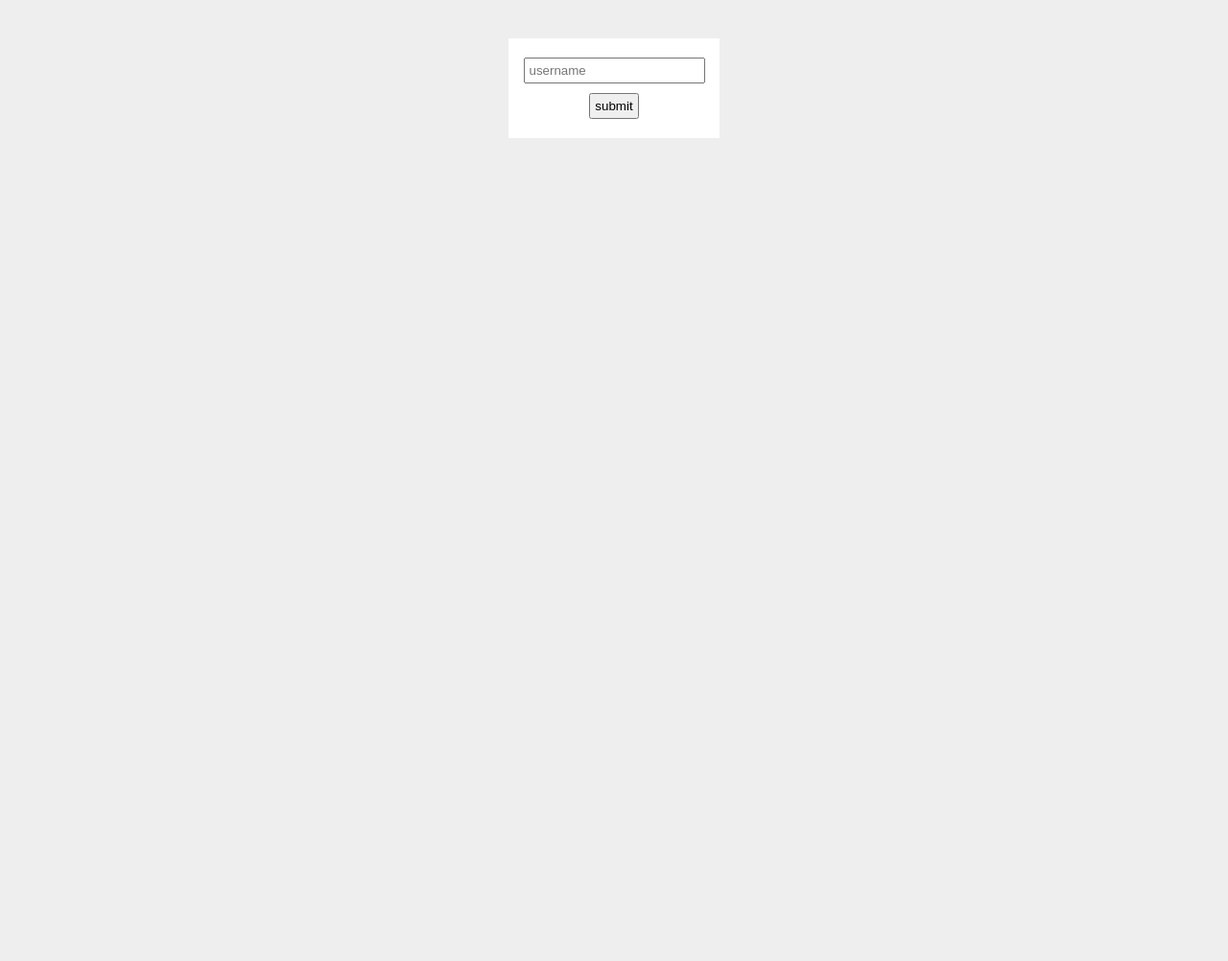
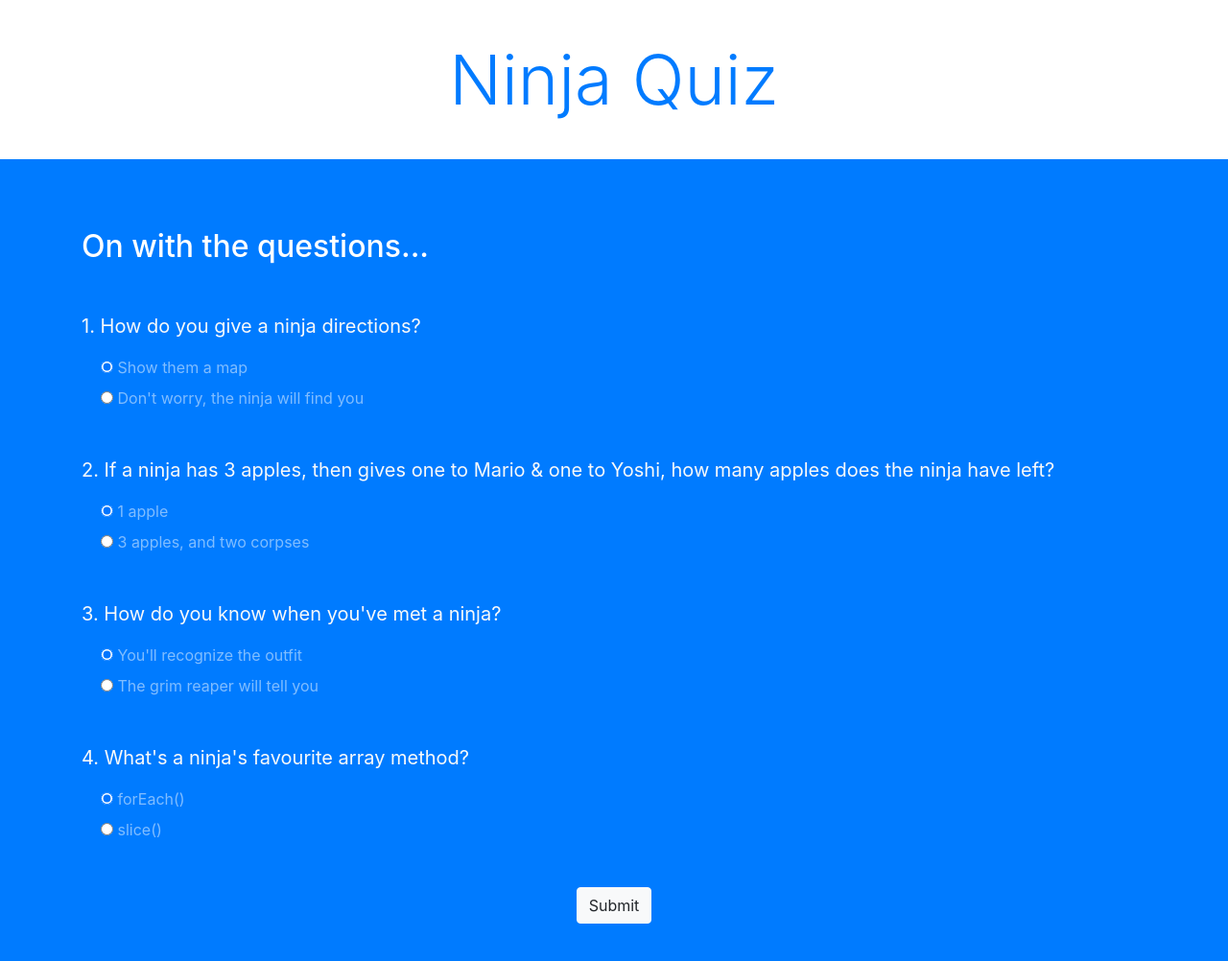
Before and after one commit to fslink/modernJS-theNetNinja, a website: page chapter_7/index.html in a window 1280 px wide. Shown: the whole page at 96% size. Before the commit the page ends 800 px from the top, so only its background shows below. Drawn offline with nearby package versions, Linux system fonts and the light colour scheme; files that its build step writes are made by us from their sources.

Commit message:
HTML Template

```diff
--- a/chapter_7/index.html
+++ b/chapter_7/index.html
@@ -2,16 +2,77 @@
 <head>
     <meta charset="UTF-8">
     <meta name="viewport" content="width=device-width, initial-scale=1.0">
+    <link rel="stylesheet" href="https://stackpath.bootstrapcdn.com/bootstrap/4.4.1/css/bootstrap.min.css" integrity="sha384-Vkoo8x4CGsO3+Hhxv8T/Q5PaXtkKtu6ug5TOeNV6gBiFeWPGFN9MuhOf23Q9Ifjh" crossorigin="anonymous">
     <link rel="stylesheet" href="styles.css">
-    <title>Document</title>
+    <title>Ninja Quizz</title>
 </head>
 <body>
-    <form action="" class="signup-form">
-        <input type="text" name="username" placeholder="username">
-        <input type="submit" value="submit">
-        <div class="feedback"></div>
-    </form>
+    <!-- top section -->
+  <div class="intro py-3 bg-white text-center">
+    <div class="container">
+      <h2 class="text-primary display-3 my-4">Ninja Quiz</h2>
+    </div>
+  </div>
 
-    <script src="keyEvent.js"></script>
+  <!-- quiz section -->
+  <div class="quiz py-4 bg-primary">
+    <div class="container">
+      <h2 class="my-5 text-white">On with the questions...</h2>
+
+      <form class="quiz-form text-light">
+        <div class="my-5">
+          <p class="lead font-weight-normal">1. How do you give a ninja directions?</p>
+          <div class="form-check my-2 text-white-50">
+            <input type="radio" name="q1" value="A" checked>
+            <label class="form-check-label">Show them a map</label>
+          </div>
+          <div class="form-check my-2 text-white-50">
+            <input type="radio" name="q1" value="B">
+            <label class="form-check-label">Don't worry, the ninja will find you</label>
+          </div>
+        </div>
+        <div class="my-5">
+          <p class="lead font-weight-normal">2. If a ninja has 3 apples, then gives one to Mario & one to Yoshi, how many apples does the ninja have left?</p>
+          <div class="form-check my-2 text-white-50">
+            <input type="radio" name="q2" value="A" checked>
+            <label class="form-check-label">1 apple</label>
+          </div>
+          <div class="form-check my-2 text-white-50">
+            <input type="radio" name="q2" value="B">
+            <label class="form-check-label">3 apples, and two corpses</label>
+          </div>
+        </div>
+        <div class="my-5">
+          <p class="lead font-weight-normal">3. How do you know when you've met a ninja?</p>
+          <div class="form-check my-2 text-white-50">
+            <input type="radio" name="q3" value="A" checked>
+            <label class="form-check-label">You'll recognize the outfit</label>
+          </div>
+          <div class="form-check my-2 text-white-50">
+            <input type="radio" name="q3" value="B">
+            <label class="form-check-label">The grim reaper will tell you</label>
+          </div>
+        </div>
+        <div class="my-5">
+          <p class="lead font-weight-normal">4. What's a ninja's favourite array method?</p>
+          <div class="form-check my-2 text-white-50">
+            <input type="radio" name="q4" value="A" checked>
+            <label class="form-check-label">forEach()</label>
+          </div>
+          <div class="form-check my-2 text-white-50">
+            <input type="radio" name="q4" value="B">
+            <label class="form-check-label">slice()</label>
+          </div>
+        </div>
+        <div class="text-center">
+          <input type="submit" class="btn btn-light">
+        </div>
+      </form>
+
+    </div>
+  </div>
+
+
+    <script src="app.js"></script>
 </body>
 </html>
--- a/chapter_7/keyEvent.js
+++ /dev/null
@@ -1,27 +0,0 @@
-const form = document.querySelector('.signup-form');
-const feedback = document.querySelector('.feedback');
-const usernamePattern = /^[a-zA-Z]{6,12}$/;
-
-form.addEventListener('submit', e => {
-    e.preventDefault();
-    // console.log(form.username.value);
-    const username = form.username.value;
-
-
-    if (usernamePattern.test(username)) {
-        feedback.textContent = 'Good input, very good !';
-    } else {
-        feedback.textContent = 'The username must contains letters only and don\'t overpass 12 length';
-    }
-});
-
-form.username.addEventListener('keyup', e => {
-    if(usernamePattern.test(e.target.value)){
-        console.log(e.target);
-        e.target.setAttribute('class', 'success');
-
-    } else {
-        console.log(e.target);
-        e.target.setAttribute('class', 'error');
-    }
-});
--- a/chapter_7/styles.css
+++ /dev/null
@@ -1,26 +0,0 @@
-body{
-    background: #eee;
-
-}
-
-form{
-    max-width: 200px;
-    margin: 40px auto;
-    background: white;
-    padding: 10px;
-}
-
-input{
-    display: block;
-    margin: 10px auto;
-    padding: 4px;
-
-}
-
-.error{
-    border: 2px solid crimson;
-}
-
-.success{
-    border: 2px solid limegreen;
-}
```
Also changed, not shown: chapter_7/app.js (added).
